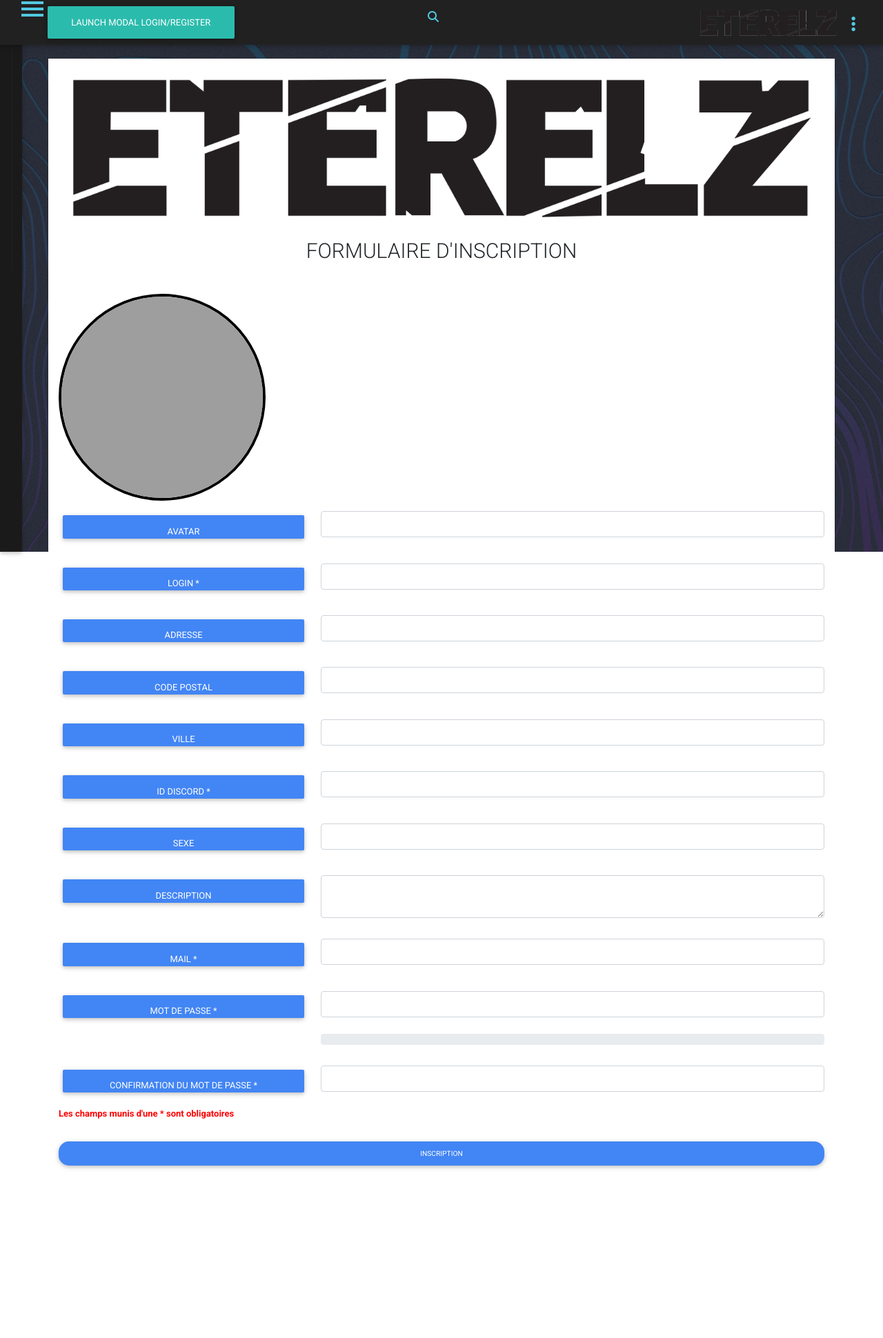
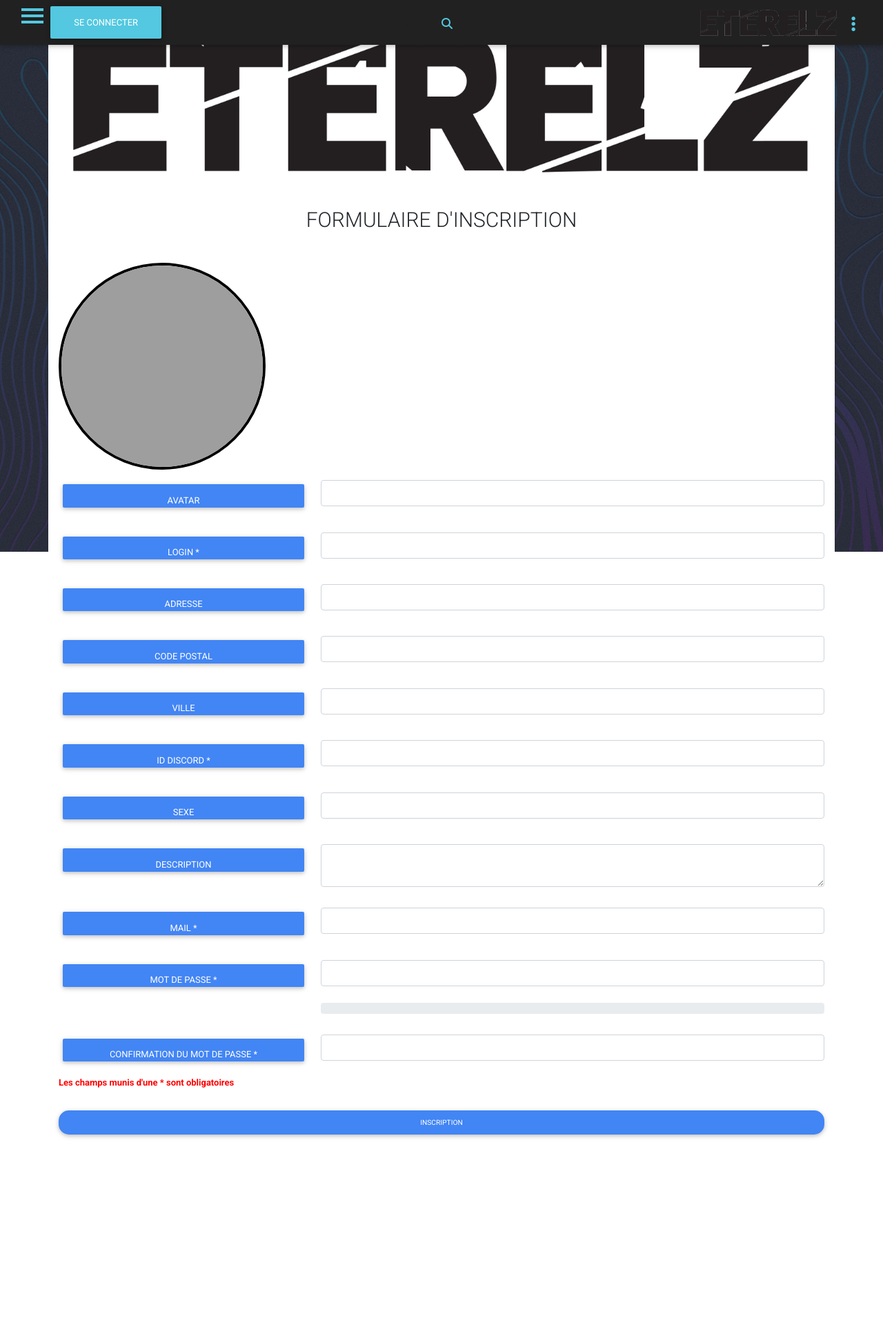
Before and after one commit to RubyCouz/Eterelz, a Symfony app: template templates/security/registration.html.twig in a window 1280 px wide. Shown: the whole page at 69% size. After the commit the page ends 1650 px from the top, so only its background shows below. Run offline with Twig, Linux system fonts and the light colour scheme; the template is opened without the code that fills it, so the values that code supplies are empty; form fields are guessed from the names that the template uses; some libraries are stand-ins or nearby versions; grey boxes are pictures that could not be loaded.

Commit message:
Remise en forme page d'accueil

```diff
--- a/public/css/sidebar.css
+++ b/public/css/sidebar.css
@@ -8,6 +8,7 @@ html { height: 100%;}
 .nav .open > a,
 .nav .open > a:hover,
 .nav .open > a:focus {background-color: transparent;}
+
 
 /*-------------------------------*/
 /*           Wrappers            */
@@ -28,10 +29,10 @@ html { height: 100%;}
 
 #sidebar-wrapper {
     z-index: 1000;
-    left: 220px;
+    left: 200px;
     width: 0;
     height: 100%;
-    margin-left: -220px;
+    margin-left: -250px;
     overflow-y: auto;
     overflow-x: hidden;
     background: #1a1a1a;
@@ -337,6 +338,10 @@ a[href*="#followme"]::before {
     -webkit-transition: all .35s ease-in-out;
 }
 
+a{
+    margin-left: 40px;
+}
+
 /*-------------------------------*/
 /*            Overlay            */
 /*-------------------------------*/
--- a/public/css/style.css
+++ b/public/css/style.css
@@ -7,7 +7,7 @@ background in progress
     background-position: center;
     background-size: cover;
     background-color: transparent;
-    height: 1500px;
+    /*height: 1500px;*/
 }
 /**
 home background
@@ -44,6 +44,8 @@ searchBar
 
 .search-box:hover > .search-btn {
     background: white;
+    padding-top: 10px;
+    padding-left: 13px;
 }
 
 .search-btn {
@@ -57,6 +59,7 @@ searchBar
     justify-content: center;
     align-items: center;
     transition: 0.4s;
+    padding-top: 10px;
 }
 
 .search-text {
@@ -260,19 +263,25 @@ footer {
 Mise en forme du formulaire
 */
 
-.row{
+#champs {
+    font-size: 13px;
+    font-weight: bold;
+    color: red;
+}
+
+.row {
     padding-top: 15px;
     padding-bottom: 15px;
 }
 
-.container{
+.container {
     background-color: white;
     padding-top: 20px;
     padding-bottom: 20px;
     margin-top: 20px;
 }
 
-#input::placeholder{
+#input::placeholder {
     color: white;
 }
 
@@ -284,36 +293,52 @@ Mise en forme du formulaire
     border-radius: 15px;
 }
 
-#inscription{
+#inscription {
     text-align: center;
     text-transform: uppercase;
     font-size: 30px;
-    margin-top: 20px;
+    margin-top: 40px;
     margin-bottom: 40px;
 }
 
-#champs {
-    font-size: 13px;
-    font-weight :bold;
-    color: red;
+.nav-link.waves-effect.waves-light {
+    margin-left: 0px;
+}
+
+#registration {
+    margin-left: 5px;
 }
 
 /**
-Cadre de prévisualisation de la photo de profil
+Cadre de prévisualisation avatar
 */
 
-#wrapper{
+#wrapper {
     /*text-align: center;*/
     margin: 70px auto;
 }
 
-#output_image{
+#output_image {
     width: 300px;
     height: 300px;
     border: 4px solid #000;
     border-radius: 50%;
 }
 
-.waves-effect{
+/**
+Bouton se connecter dans la barre de navigation
+*/
+
+.waves-effect {
     overflow: visible;
 }
+
+.btn-default {
+    background-color: #53C8E0 !important;
+    margin-left: 10px;
+}
+
+/*Peut être enlever pour la side-barre*/
+.sticky-top {
+    position: absolute;
+}
--- a/templates/base.html.twig
+++ b/templates/base.html.twig
@@ -9,8 +9,6 @@
     <link rel="icon" type="image/jpg" href="{{ asset('img/favicon/favicon') }}">
     <link rel="stylesheet" href="{{ asset('css/hover-min.css') }}">
     <link rel="stylesheet" href="{{ asset('css/sidebar.css') }}">
-
-
     <!-- Font Awesome -->
     <link rel="stylesheet" href="https://use.fontawesome.com/releases/v5.8.2/css/all.css">
     <!-- Google Fonts -->
@@ -65,11 +63,11 @@
                                     <ul class="nav nav-tabs md-tabs tabs-2 light-blue darken-3" role="tablist">
                                     <li class="nav-item">
                                         <a class="nav-link active" data-toggle="tab" href="#panel7" role="tab"><i class="fas fa-user mr-1"></i>
-              Login</a>
+                                        Connexion</a>
                                     </li>
                                     <li class="nav-item">
                                         <a class="nav-link" data-toggle="tab" href="#panel8" role="tab"><i class="fas fa-user-plus mr-1"></i>
-              Register</a>
+                                        Inscription</a>
                                     </li>
                                     </ul>
 
@@ -83,25 +81,25 @@
                                         <div class="md-form form-sm mb-5">
                                             <i class="fas fa-envelope prefix"></i>
                                             <input type="email" id="modalLRInput10" class="form-control form-control-sm validate">
-                <label data-error="wrong" data-success="right" for="modalLRInput10">Your email</label>
+                                            <label data-error="wrong" data-success="right" for="modalLRInput10">Votre email</label>
                                         </div>
 
                                         <div class="md-form form-sm mb-4">
                                             <i class="fas fa-lock prefix"></i>
                                             <input type="password" id="modalLRInput11" class="form-control form-control-sm validate">
-                <label data-error="wrong" data-success="right" for="modalLRInput11">Your password</label>
+                                            <label data-error="wrong" data-success="right" for="modalLRInput11">Votre mot de passe</label>
                                         </div>
                                         <div class="text-center mt-2">
-                <button class="btn btn-info">Log in <i class="fas fa-sign-in ml-1"></i></button>
+                                            <button class="btn btn-info">Se connecter<i class="fas fa-sign-in ml-1"></i></button>
                                         </div>
                                         </div>
                                         <!--Footer-->
                                         <div class="modal-footer">
                                         <div class="options text-center text-md-right mt-1">
-                <p>Not a member? <a href="#" class="blue-text">Sign Up</a></p>
-                <p>Forgot <a href="#" class="blue-text">Password?</a></p>
+                                            <p>Pas encore membre ? <a id="registration" href="#" class="blue-text">S'inscrire</a></p>
+                                            <p>Mot de passe perdu ? <a id="registration" href="#" class="blue-text">Cliquez ici</a></p>
                                         </div>
-              <button type="button" class="btn btn-outline-info waves-effect ml-auto" data-dismiss="modal">Close</button>
+                                        <button type="button" class="btn btn-outline-info waves-effect ml-auto" data-dismiss="modal">Fermer</button>
                                         </div>
 
                                     </div>
@@ -115,32 +113,32 @@
                                         <div class="md-form form-sm mb-5">
                                             <i class="fas fa-envelope prefix"></i>
                                             <input type="email" id="modalLRInput12" class="form-control form-control-sm validate">
-                <label data-error="wrong" data-success="right" for="modalLRInput12">Your email</label>
+                                            <label data-error="wrong" data-success="right" for="modalLRInput12">Votre email</label>
                                         </div>
 
                                         <div class="md-form form-sm mb-5">
                                             <i class="fas fa-lock prefix"></i>
                                             <input type="password" id="modalLRInput13" class="form-control form-control-sm validate">
-                <label data-error="wrong" data-success="right" for="modalLRInput13">Your password</label>
+                                            <label data-error="wrong" data-success="right" for="modalLRInput13">Votre mot de passe</label>
                                         </div>
 
                                         <div class="md-form form-sm mb-4">
                                             <i class="fas fa-lock prefix"></i>
                                             <input type="password" id="modalLRInput14" class="form-control form-control-sm validate">
-                <label data-error="wrong" data-success="right" for="modalLRInput14">Repeat password</label>
+                                            <label data-error="wrong" data-success="right" for="modalLRInput14">Confirmez votre mot de passe</label>
                                         </div>
 
                                         <div class="text-center form-sm mt-2">
-                <button class="btn btn-info">Sign up <i class="fas fa-sign-in ml-1"></i></button>
+                                            <button class="btn btn-info">S'inscrire<i class="fas fa-sign-in ml-1"></i></button>
                                         </div>
 
                                         </div>
                                         <!--Footer-->
                                         <div class="modal-footer">
                                         <div class="options text-right">
-                <p class="pt-1">Already have an account? <a href="#" class="blue-text">Log In</a></p>
+                                            <p class="pt-1">Déjà un compte ? <a href="#" id="registration" class="blue-text">Se connecter</a></p>
                                         </div>
-              <button type="button" class="btn btn-outline-info waves-effect ml-auto" data-dismiss="modal">Close</button>
+                                        <button type="button" class="btn btn-outline-info waves-effect ml-auto" data-dismiss="modal">Fermer</button>
                                         </div>
                                     </div>
                                     <!--/.Panel 8-->
@@ -154,8 +152,7 @@
                             <!--Modal: Login / Register Form-->
 
                             <div class="text-center">
-  <a href="" class="btn btn-default btn-rounded my-3" data-toggle="modal" data-target="#modalLRForm" data-backdrop="false">Launch
-    Modal LogIn/Register</a>
+                            <a href="" class="btn btn-default" data-toggle="modal" data-target="#modalLRForm" data-backdrop="false">SE CONNECTER</a>
                             </div>
                         </li>
                     {% endif %}
```
Lines whose indentation alone changed are shown as unchanged.
